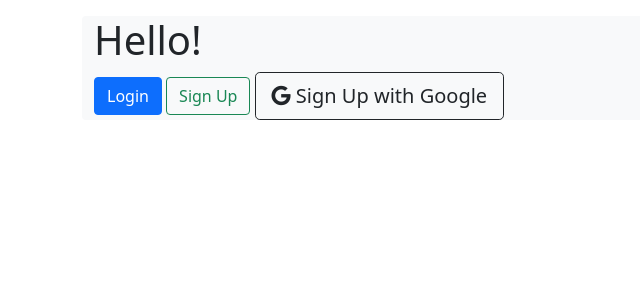
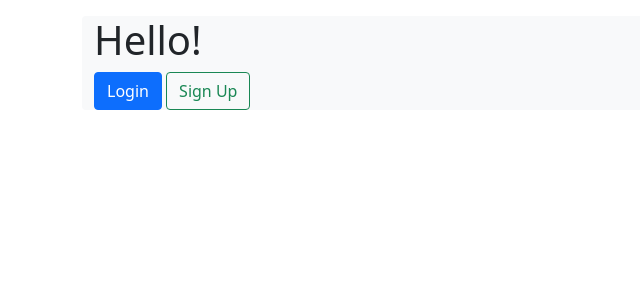
Before and after one commit to israel-oye/Signus, a Flask app: page / in a window 1280 px wide. Shown: the part 56-356 px from the top of the page, without its empty margins (0-640 px from the left). Run offline with Flask 2, Linux system fonts and the light colour scheme; some libraries are stand-ins or nearby versions.

Commit message:
made changes

```diff
--- a/templates/index.html
+++ b/templates/index.html
@@ -3,7 +3,7 @@
     <h1>Hello! </h1>
     <a href="{{url_for('login')}}" class="btn btn-primary">Login</a>
     <a href="{{url_for('signup')}}" class="btn btn-outline-success">Sign Up</a>
-    <a href="{{url_for('login')}}" class="btn btn-lg btn-outline-dark"><i class="fa-brands fa-google"></i> Sign Up with Google</a>
+
 
 </div>
 
```
